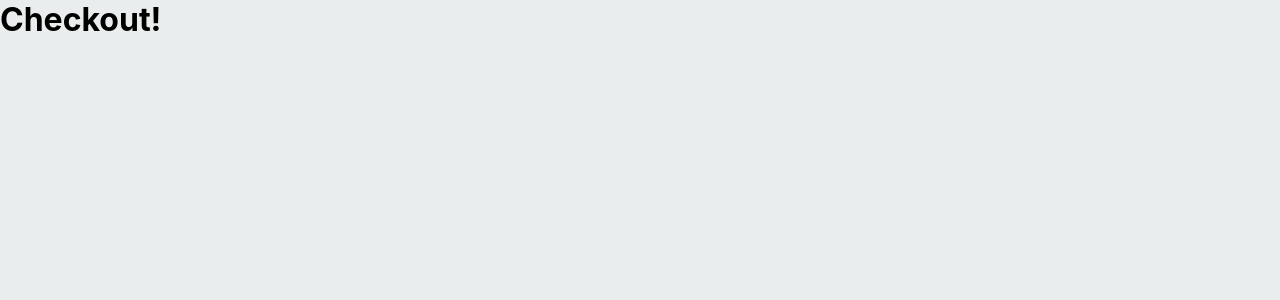
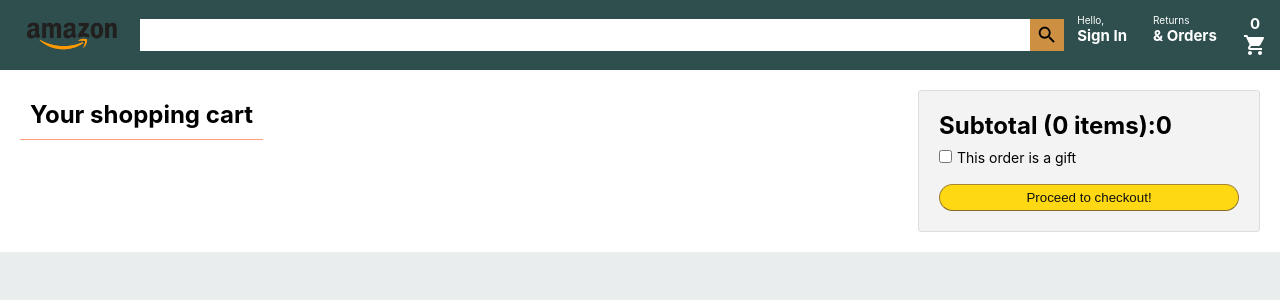
Before and after one commit to 3bdrahman/Clozon, a React (Create React App) app: page /checkout in a window 1280 px wide. Shown: the top 300 px of the page. Built offline with nearby package versions, Linux system fonts and the light colour scheme.

Commit message:
add subtotal component to checkout page, add react context to dynammiclly update count of items in cart

```diff
--- a/package.json
+++ b/package.json
@@ -11,6 +11,7 @@
     "@testing-library/react": "^13.3.0",
     "@testing-library/user-event": "^13.5.0",
     "react": "^18.2.0",
+    "react-currency-format": "^1.1.0",
     "react-dom": "^18.2.0",
     "react-router-dom": "^6.3.0",
     "react-scripts": "5.0.1",
--- a/src/App.js
+++ b/src/App.js
@@ -2,14 +2,21 @@
 import './App.css';
 import Header from './Header';
 import Home from './Home'
+import Checkout from './Checkout';
 import {BrowserRouter as Router, Routes, Route} from "react-router-dom"
 function App() {
   return (
     <Router>
       <div className="App">
         <Routes>
-          <Route path='/checkout' element={<h1>Checkout!</h1>}></Route>
+        {/* checkout */}
+          <Route path='/checkout' element={<>
+            <Header/>
+            <Checkout/>
+          </>}></Route>
+            {/* Login */}
           <Route path='/login' element={<h1>Login!</h1>}></Route>
+          {/* default: Homepage */}
           <Route path="/" element={<>
           <Header/>
           <Home/>
--- /dev/null
+++ b/src/Checkout.css
@@ -0,0 +1,14 @@
+
+.checkout{
+    display: flex;
+    padding: 20px;
+    justify-content: space-between;
+    background-color: #ffffff;
+    height: max-content;
+}
+.checkout__title{
+    margin-bottom: 10px;
+    padding: 10px;
+
+    border-bottom: 1px solid lightsalmon;
+}
--- /dev/null
+++ b/src/Checkout.js
@@ -0,0 +1,23 @@
+import React from 'react'
+import "./Checkout.css"
+import Subtotal from './Subtotal'
+function Checkout() {
+  return (
+    <div className='checkout'>
+    <div className='checkout__left'>
+        <div>
+          <h2 className='checkout__title'>
+            Your shopping cart
+          </h2>
+        </div>
+    </div>
+    <div className='checkout__right'>
+      <h2>
+        <Subtotal/>
+      </h2>
+    </div>
+    </div>
+  )
+}
+
+export default Checkout
--- a/src/Header.js
+++ b/src/Header.js
@@ -4,7 +4,10 @@ import "./Header.css";
 import {Link} from "react-router-dom"
 import SearchIcon from '@mui/icons-material/Search';
 import ShoppingCartIcon from '@mui/icons-material/ShoppingCart';
+
+import { useStateValue } from './StateProvider';
 function Header() {
+  const[{cart}]=useStateValue();
   return (
     <nav className='header'>
 
@@ -42,7 +45,7 @@ function Header() {
             {/* orders basket */}
             <Link to="/checkout" className="header__link">
               <div className='header__navOption'>
-                  <span className='header__optionLineTwo header__cartCount'>0</span>
+                  <span className='header__optionLineTwo header__cartCount'>{cart?.length}</span>
                   <ShoppingCartIcon className='header__cartIcon'/>
               </div>
             </Link>
--- a/src/Home.js
+++ b/src/Home.js
@@ -10,12 +10,14 @@ function Home() {
 
          <div className='home__row'>
          <Product
+         id={1}
          title="Atomic Habits: An Easy & Proven Way to Build Good Habits & Break Bad Ones"
          price={11.9}
          rating={5}
          img='https://images-na.ssl-images-amazon.com/images/I/51-uspgqWIL._SX329_BO1,204,203,200_.jpg'
          />
          <Product
+         id={2}
          title="Bluetooth Speaker: Bluetooth 5.0 Wireless Portable Speaker with 10W Stereo Sound, Party Speakers with Ambient RGB Light"
          price={21.5}
          rating={4}
@@ -25,18 +27,21 @@ function Home() {
 
          <div className='home__row'>
          <Product
+         id={3}
          title="Smart Watch for Android/Samsung/iPhone, Activity Fitness Tracker with IP68 Waterproof"
          price={43.99}
          rating={2}
          img='https://m.media-amazon.com/images/I/51BzXyGIuzL._AC_SL1000_.jpg'
          />
          <Product
+         id={4}
          title="Mechanical Gaming Keyboard, Wired/Wireless/Bluetooth Keyboard, 61 Keys RGB Backlit "
          price={43.99}
          rating={4}
          img='https://m.media-amazon.com/images/I/61AnP7HbarL._AC_SY450_.jpg'
          />
           <Product
+          id={5}
          title="Robot Vacuum with Automatic Dirt Disposal - Empties Itself for up to 60 days, Wi-Fi Connected "
          price={790.00}
          rating={5}
@@ -46,6 +51,7 @@ function Home() {
 
          <div className='home__row'>
          <Product
+         id={6}
          title="Gaming Monitor, 4K UHD Mini LED Display, Curved Screen, 240Hz, 1ms, G-Sync and FreeSync Premium Pro "
          price={2154.00}
          rating={5}
--- a/src/Product.js
+++ b/src/Product.js
@@ -1,6 +1,21 @@
 import React from 'react'
 import "./Product.css";
-function product(props) {
+import { useStateValue } from './StateProvider';
+function Product(props) {
+  const [{cart},dispatch]=useStateValue();
+  console.log("this is the cart", cart)
+  const addToCart = ()=>{
+        dispatch({
+          type: 'Add_To_Cart',
+          item:{
+            id: props.id,
+            title: props.title,
+            image: props.image,
+            price:props.price,
+            rating:props.rating,
+          },
+        });
+  };
   return (
     <div className='product'>
     <div className='product__info'>
@@ -30,10 +45,10 @@ function product(props) {
 
     <img src={props.img}
       />
-      <button>Add to Cart</button>
+      <button onClick={addToCart}>Add to Cart</button>
       </div>
 
   )
 }
 
-export default product
+export default Product
--- /dev/null
+++ b/src/StateProvider.js
@@ -0,0 +1,9 @@
+import React, {createContext, useContext, useReducer} from "react";
+export const StateContext=createContext();
+export const StateProvider=({reducer,initialState,children})=>(
+    <StateContext.Provider value={useReducer(reducer,initialState)}>
+        {children}
+    </StateContext.Provider>
+)
+
+export const useStateValue=()=> useContext(StateContext);
--- /dev/null
+++ b/src/Subtotal.css
@@ -0,0 +1,31 @@
+.subtotal{
+    display: flex;
+    flex-direction: column;
+    justify-content: space-between;
+    width: 300px;
+    height: 100px;
+    padding: 20px;
+    background-color: #f3f3f3;
+    border: 1px solid #dddddd;
+    border-radius: 3px;
+}
+.subtotal__proceed{
+    background-color: #FFD814;
+    border: 1px solid;
+    margin-top: 10px;
+    border-color: #a88734 #9c7e31 #846a29;
+    color: #111111;
+    border-radius: 15px;
+    padding: 5px;
+}
+.subtotal__proceed:hover{
+    cursor: pointer;
+    background-color: #FFA200;
+}
+.subtotal__gift{
+    font-weight: 400;
+    font-size: 14px;
+}
+.subtotal__gift input{
+    margin-right: 5px;
+}
--- /dev/null
+++ b/src/Subtotal.js
@@ -0,0 +1,31 @@
+import React from 'react'
+import "./Subtotal.css"
+import CurrencyFormat from 'react-currency-format'
+function Subtotal() {
+  return (
+    <div className='subtotal'>
+        <CurrencyFormat
+        renderText={(value)=>(
+            <>
+                <p>
+                    Subtotal (0 items):
+                    <strong>0</strong>
+                </p>
+                <small className="subtotal__gift">
+                    <input type="checkbox"/>
+                    This order is a gift
+                </small>
+            </>
+        )}
+        decimalScale={2}
+        value={0}
+        displayType={"text"}
+        thousandSeparator={true}
+        prefix={"$"}
+        />
+        <button className='subtotal__proceed'>Proceed to checkout!</button>
+    </div>
+  )
+}
+
+export default Subtotal
--- a/src/index.js
+++ b/src/index.js
@@ -2,12 +2,16 @@ import React from 'react';
 import ReactDOM from 'react-dom/client';
 import './index.css';
 import App from './App';
-
+import { StateProvider } from './StateProvider';
+import reducer, { initialState } from './reducer';
 
 const root = ReactDOM.createRoot(document.getElementById('root'));
 root.render(
   <React.StrictMode>
+  <StateProvider initialState={initialState} reducer={reducer}>
     <App />
+  </StateProvider>
+
   </React.StrictMode>
 );
 
--- /dev/null
+++ b/src/reducer.js
@@ -0,0 +1,19 @@
+export const initialState={
+    cart:[],
+}
+
+const reducer= (state,action)=>{
+    // console.log(action);
+    switch(action.type){
+        case 'Add_To_Cart':
+            return{
+                ...state,
+                cart:[...state.cart,action.item],
+
+            }
+        default:
+            return state;
+    }
+}
+
+export default reducer
```
Also changed, not shown: 1 other file (tests, documents, lock files or other folders).
